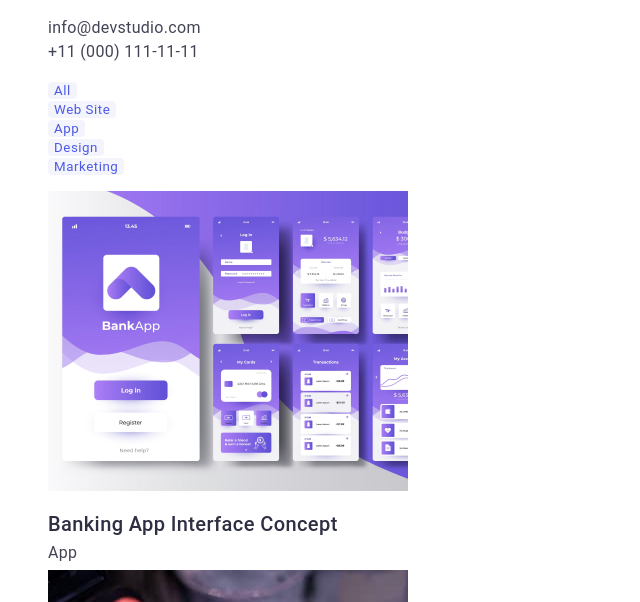
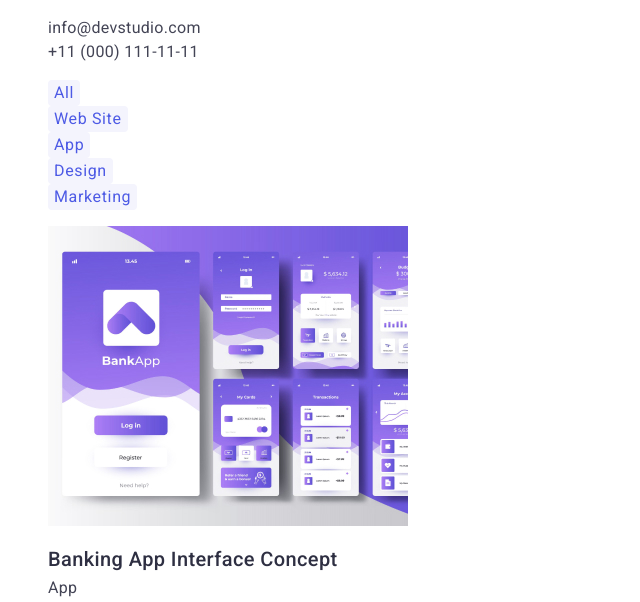
Before and after one commit to Zyabrik10/goit-markup-hw-02, a plain HTML site: page portfolio.html in a window 1280 px wide. Shown: the part 120-722 px from the top of the page, without its empty margins (0-640 px from the left). Drawn offline with Linux system fonts and the light colour scheme.

Commit message:
Доработка
Підключив шрифти в портфоліо та до кнопок додав font-size, line-height

```diff
--- a/css/style.css
+++ b/css/style.css
@@ -32,6 +32,8 @@ body {
   color: currentColor;
   font-family: "Roboto", sans-serif;
   cursor: pointer;
+  font-size: 16px;
+  line-height: 1.5;
 }
 
 .hidden {
--- a/portfolio.html
+++ b/portfolio.html
@@ -5,7 +5,9 @@
     <meta charset="utf-8">
     <meta name="viewport" content="width=device-width, initial-scale=1.0">
     <title>Portfolio</title>
-
+    <link
+        href="https://fonts.googleapis.com/css2?family=Raleway:wght@800&family=Roboto:wght@400;500;700;900&display=swap"
+        rel="stylesheet">
     <link rel="stylesheet" href="./css/style.css">
 </head>
 
```
